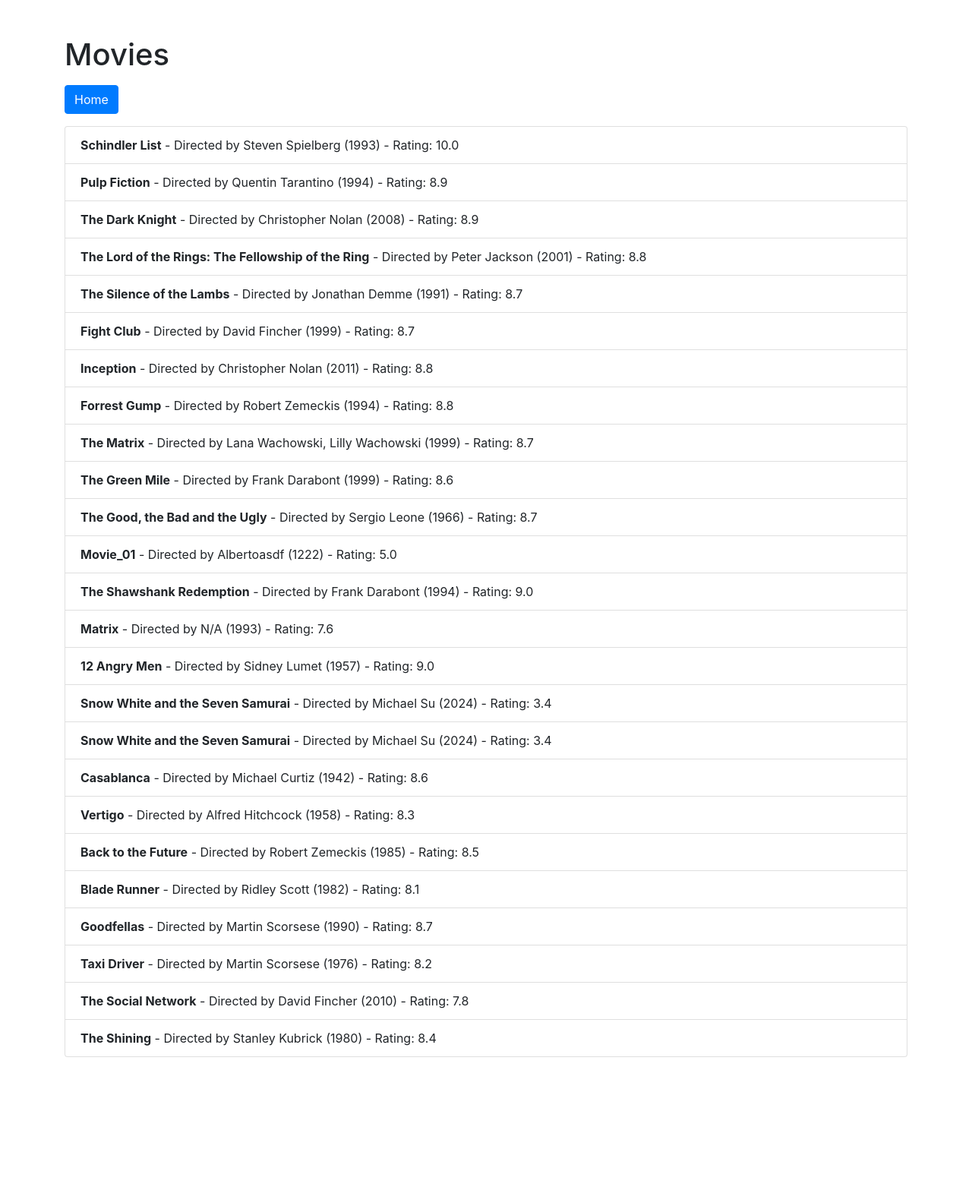
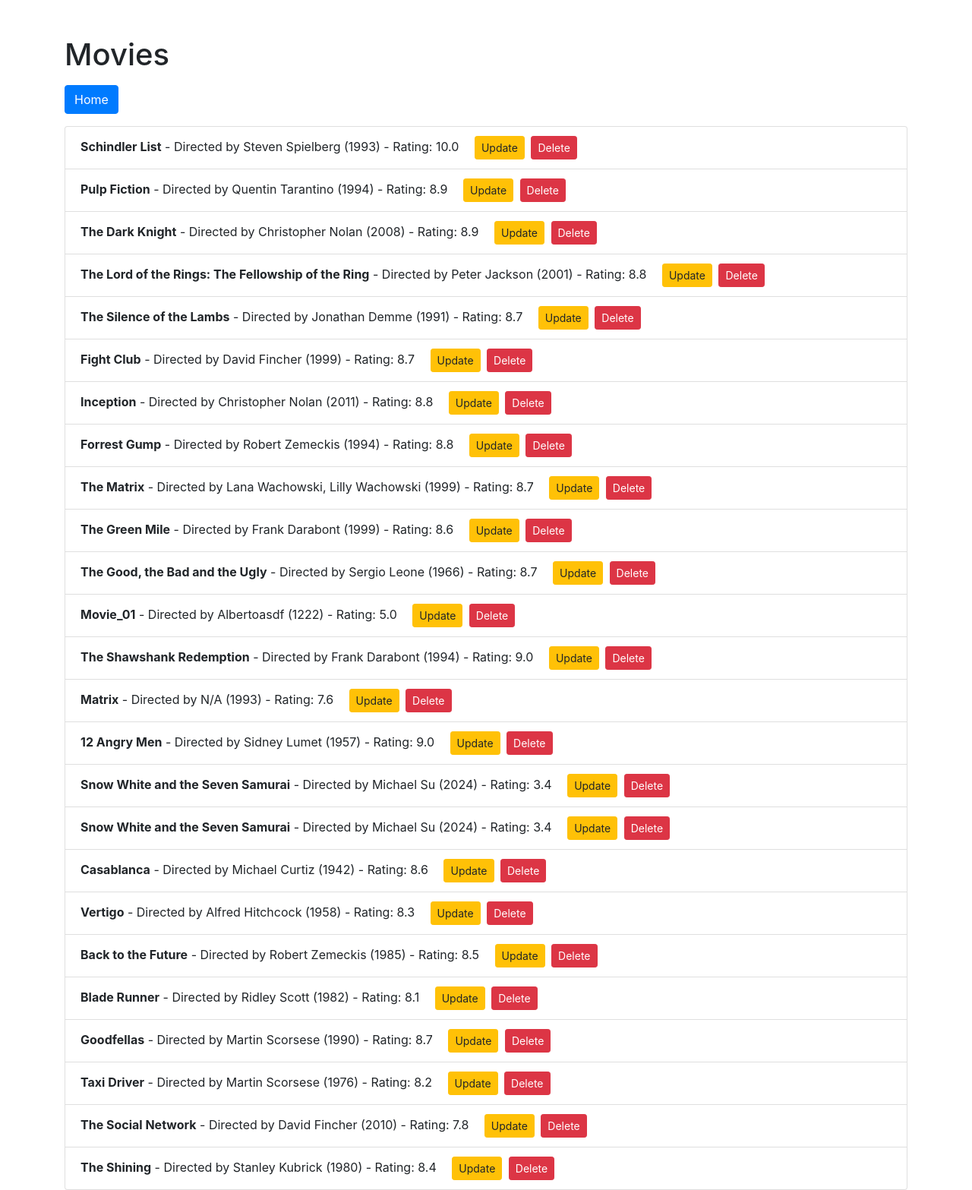
Before and after one commit to AnFloGue/project_flask_plus_sqlalchemy, a Flask app: page /users/movies in a window 1280 px wide. Shown: the whole page at 76% size. Before the commit the page ends 1392 px from the top, so only its background shows below. Run offline with Flask 2, Linux system fonts and the light colour scheme; data comes from the database, SQL or seed files in the repository; both versions use the stored data as it was after the commit; some libraries are stand-ins or nearby versions.

Commit message:
06 Commit

```diff
--- a/app.py
+++ b/app.py
@@ -100,11 +100,14 @@ def update_movie(user_id, movie_id):
         return redirect(url_for('user_movies', user_id=user_id))
     return render_template('update_movie.html', movie=movie)
 
+
+
 @app.route('/users/<int:user_id>/delete_movie/<int:movie_id>')
 def delete_movie(user_id, movie_id):
     data_manager.delete_movie(movie_id)
     return redirect(url_for('user_movies', user_id=user_id))
 
+
 if __name__ == '__main__':
     with app.app_context():
         db.create_all()
--- a/templates/movies.html
+++ b/templates/movies.html
@@ -16,6 +16,8 @@
             {% for movie in movies %}
                 <li class="list-group-item">
                     <strong>{{ movie.name }}</strong> - Directed by {{ movie.director }} ({{ movie.year }}) - Rating: {{ movie.rating }}
+                    <a href="{{ url_for('update_movie', user_id=movie.user_id, movie_id=movie.movie_id) }}" class="btn btn-warning btn-sm ml-3">Update</a>
+                    <a href="{{ url_for('delete_movie', user_id=movie.user_id, movie_id=movie.movie_id) }}" class="btn btn-danger btn-sm ml-1">Delete</a>
                 </li>
             {% endfor %}
         </ul>
```
Also changed, not shown: instance/moviwebapp.db.
